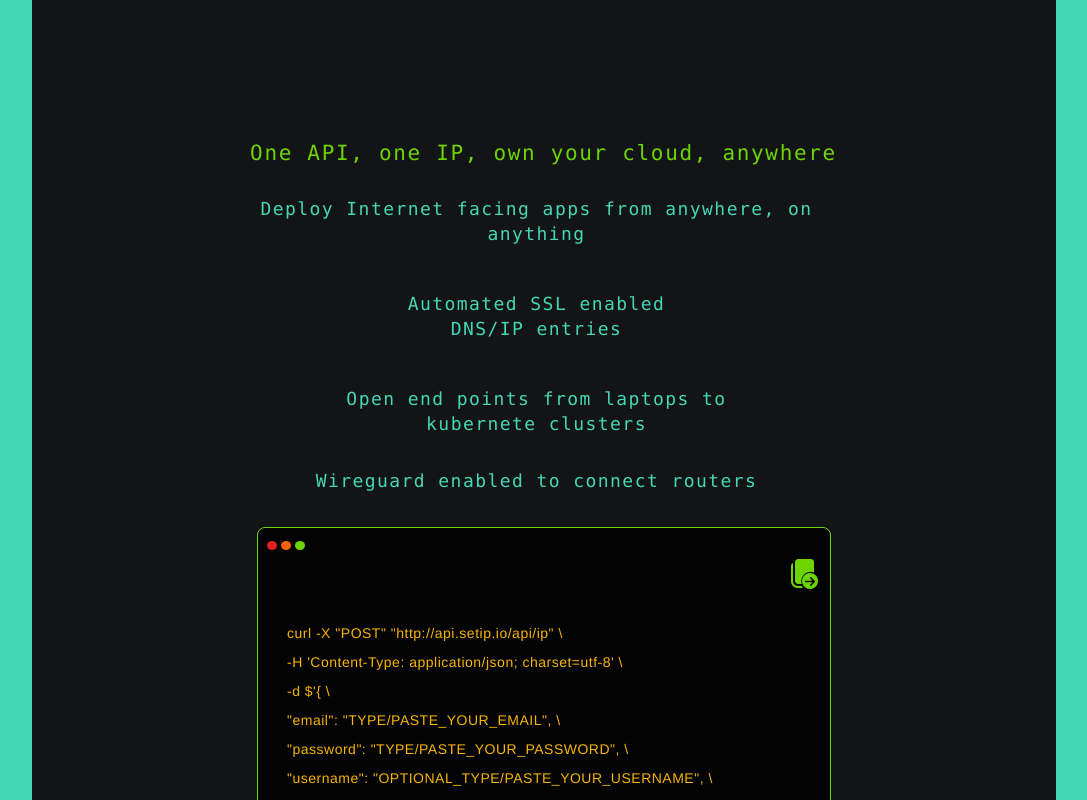
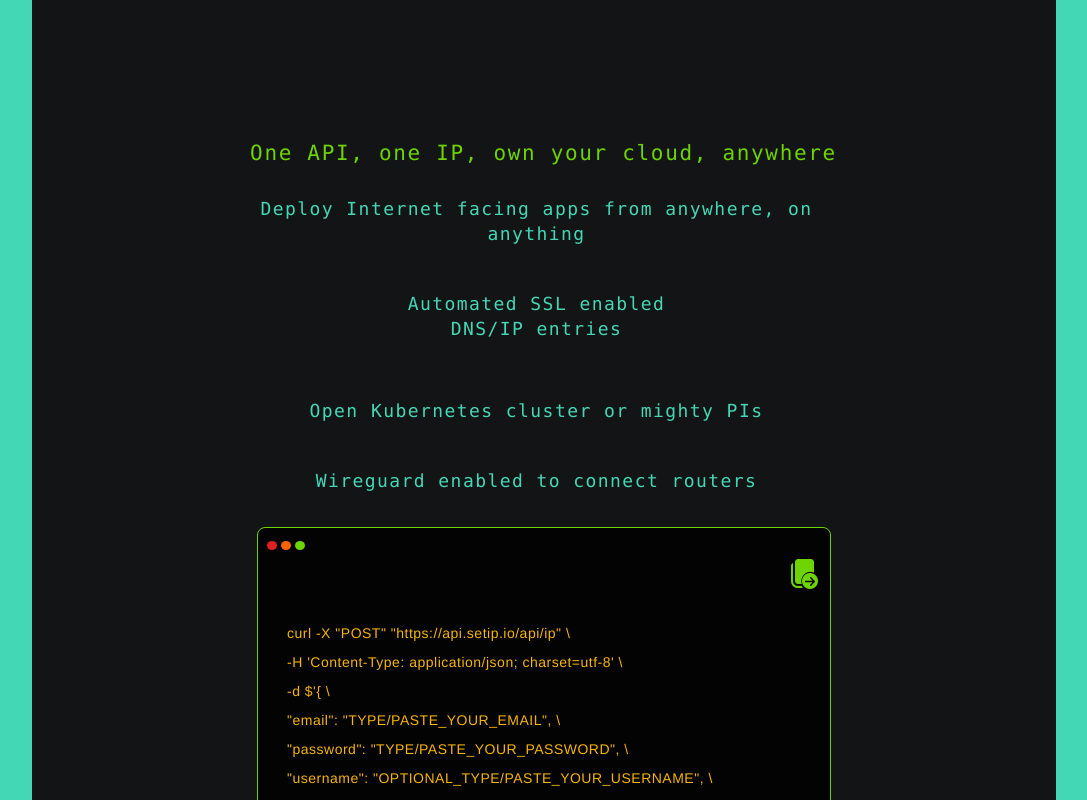
Before and after one commit to Invicti/setip_landing, a React (Vite) app: page / in a window 1280 px wide. Shown: the top 800 px of the page, without its empty margins (96-1183 px from the left). Built offline with nearby package versions, Linux system fonts and the light colour scheme.

Commit message:
Some changes

```diff
--- a/App.jsx
+++ b/App.jsx
@@ -25,7 +25,7 @@ const artboardData = {
   oneApiOneIpOwn: "One API, one IP, own your cloud, anywhere",
   commandarea: (
     <>
-      curl -X &quot;POST&quot; &quot;http://api.setip.io/api/ip&quot; \<br /> -H
+      curl -X &quot;POST&quot; &quot;https://api.setip.io/api/ip&quot; \<br /> -H
       &#x27;Content-Type: application/json; charset=utf-8&#x27; \<br /> -d
       $&#x27;&#x7B; \<br /> &quot;email&quot;:
       &quot;TYPE/PASTE_YOUR_EMAIL&quot;, \<br /> &quot;password&quot;:
@@ -97,7 +97,7 @@ const artboardData = {
   ),
   deployInternetFaci: "Deploy Internet facing apps from anywhere, on anything",
   supportsInternetSt: "Automated SSL enabled DNS/IP entries",
-  dnsIpEntriesToSh: "Open end points from laptops to kubernete clusters",
+  dnsIpEntriesToSh: "Open Kubernetes cluster or mighty PIs",
   autoSslForHttpH: "Wireguard enabled to connect routers",
   copyActionProps: copyActionData,
 };
--- a/components/CopyAction/index.jsx
+++ b/components/CopyAction/index.jsx
@@ -5,7 +5,7 @@ import {CopyToClipboard} from 'react-copy-to-clipboard';
 function CopyAction(props) {
   const { src } = props;
 //const tocopy = "curl%20-X%20%22POST%22%20%22http%3A//setip.io/api/ip%22%20%5C%0A-H%20%27Content-Type%3A%20application/json%3B%20charset%3Dutf-8%27%20%5C%0A-d%20%24%27%7B%20%5C%0A%22email%22%3A%20%22TYPE/PASTE_YOUR_EMAIL%22%2C%20%5C%0A%22password%22%3A%20%22TYPE/PASTE_YOUR_PASSWORD%22%2C%20%5C%0A%22username%22%3A%20%22OPTIONAL_TYPE/PASTE_YOUR_USERNAME%22%2C%20%5C%0A%22dns%22%3A%20%22PASTE_YOUR_DOMAIN_NAME_IF_YOU_HAVE_ONE%22%2C%20%5C%0A%22coupon%22%20%3A%20%22PASTE_COUPON_CODE_TO_SKIP_THE_LINE%22%20%5C%0A%7D%27";
- const tocopy = `curl -X "POST" "http://api.setip.io/api/ip" \
+ const tocopy = `curl -X "POST" "https://api.setip.io/api/ip" \
  -H 'Content-Type: application/json; charset=utf-8' \
  -d $'{ \
  "email": "TYPE/PASTE_YOUR_EMAIL", \
@@ -17,7 +17,6 @@ function CopyAction(props) {
 return <CopyToClipboard
   text={decodeURI(tocopy)}
   onCopy={() => {
-
     console.log(tocopy)
   }}>
   <CopyAction1 className="smart-layers-pointers" style={{ backgroundImage: `url(${src})` }}></CopyAction1>
--- a/package.json
+++ b/package.json
@@ -2,7 +2,8 @@
   "name": "react-package",
   "scripts": {
     "dev": "parcel --port ${APP_EXTERNAL_LISTEN_PORT} index.html",
-    "prod": "parcel build  --port ${APP_EXTERNAL_LISTEN_PORT} index.html",
+    "devlocal": "parcel --host 173.21.4.2 --port 3000 index.html",
+    "prod": "parcel build index.html",
     "build": "parcel build index.html"
   },
   "dependencies": {
```
Also changed, not shown: 1 other file (tests, documents, lock files or other folders).
